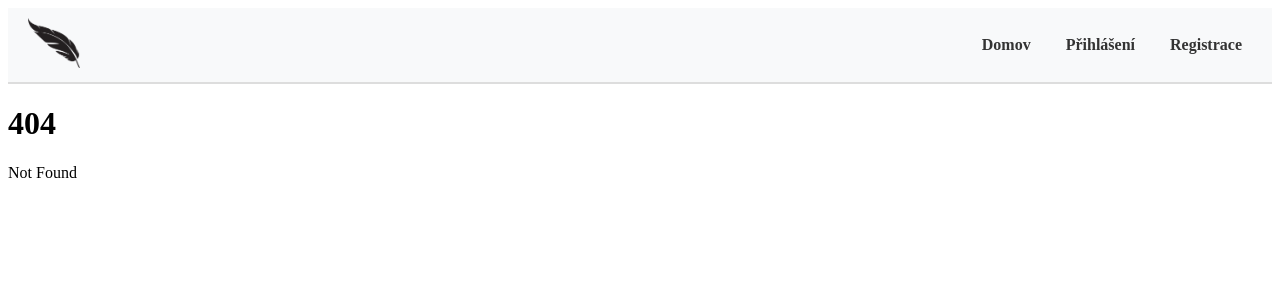
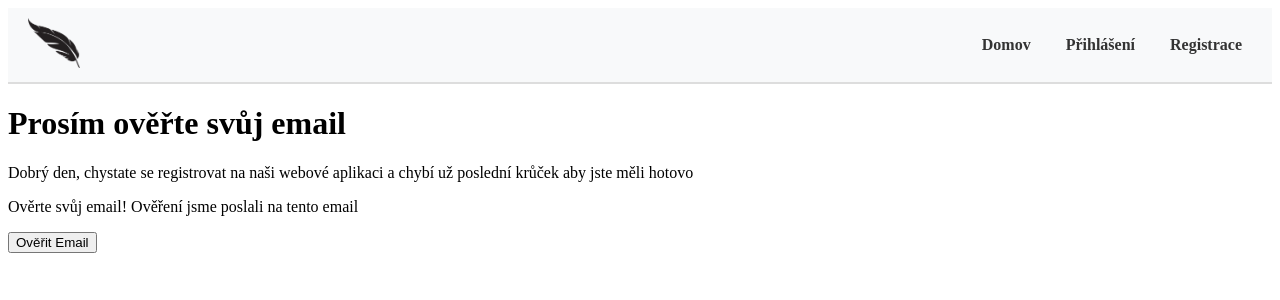
Before and after one commit to Trenclik/BETON, a SvelteKit app: page /EmailWeb in a window 1280 px wide. Before the commit this address had no page. Shown: the top 300 px of the page. Built offline with nearby package versions, Linux system fonts and the light colour scheme.

Commit message:
Kostra-html-Email

```diff
--- /dev/null
+++ b/src/routes/EmailWeb/+page.svelte
@@ -0,0 +1,17 @@
+<script lang="ts">
+
+</script>
+
+<main>
+    <div class="EmailWindow">
+        <div class="Text">
+            <h1>Prosím ověřte svůj email</h1>
+            <p>Dobrý den, chystate se registrovat na naši webové aplikaci a chybí už poslední krůček aby jste měli hotovo</p>
+            <p>Ověrte svůj email! Ověření jsme poslali na tento email</p>
+            <!--EMAIL-->
+        </div>
+        <button>Ověřit Email</button>
+
+
+    </div>
+</main>
```
